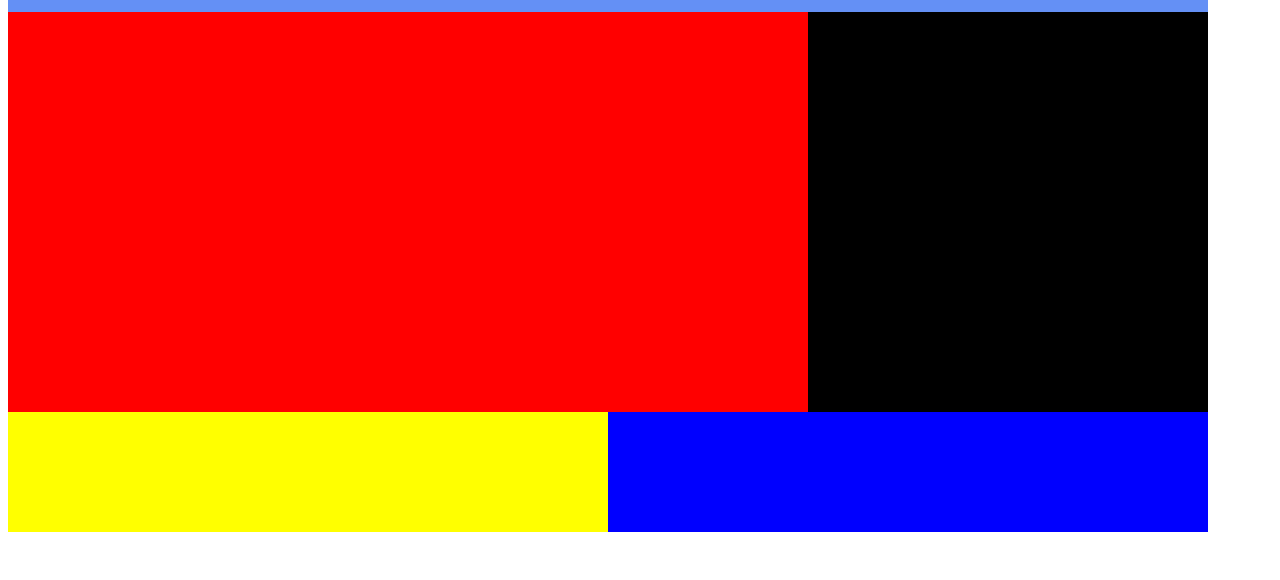
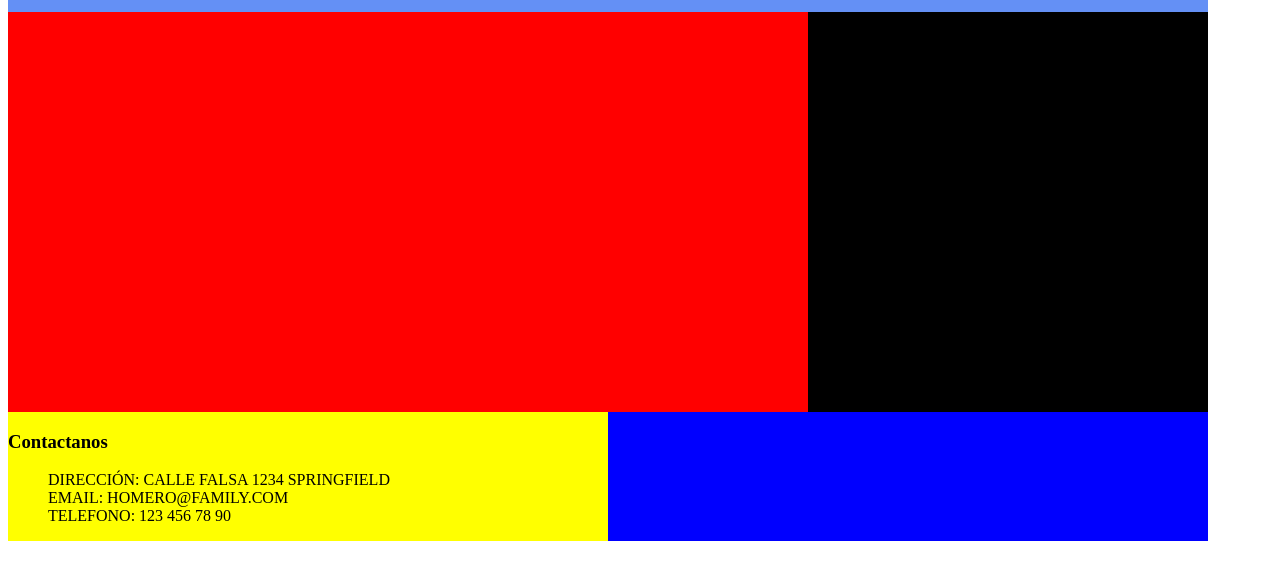
Before and after one commit to roberth14/primerPrevio.github.io, a plain HTML site: page index.html in a window 1280 px wide. Shown: the part 180-760 px from the top of the page. Drawn offline with Linux system fonts and the light colour scheme.

Commit message:
PIE DE PAGINA IZQUIERDO DESARROLLADO

```diff
--- a/css/index.css
+++ b/css/index.css
@@ -70,3 +70,7 @@
     text-align: center;
     float: left;
 }
+
+ul.no-bullets {
+    list-style-type: none;
+  }
--- a/index.html
+++ b/index.html
@@ -30,7 +30,12 @@
 
 <div class="container3 ">
     <div style="background-color: yellow;" class="row">
-
+        <h3 style="size: 1.5em - bold;">Contactanos</h3>
+        <ul class="no-bullets">
+            <li>DIRECCIÓN: CALLE FALSA 1234 SPRINGFIELD</li>
+            <li>EMAIL: HOMERO@FAMILY.COM</li>
+            <li>TELEFONO: 123 456 78 90</li>
+          </ul>
     </div>
     <div class="row" style="background-color: blue;">
 
```
